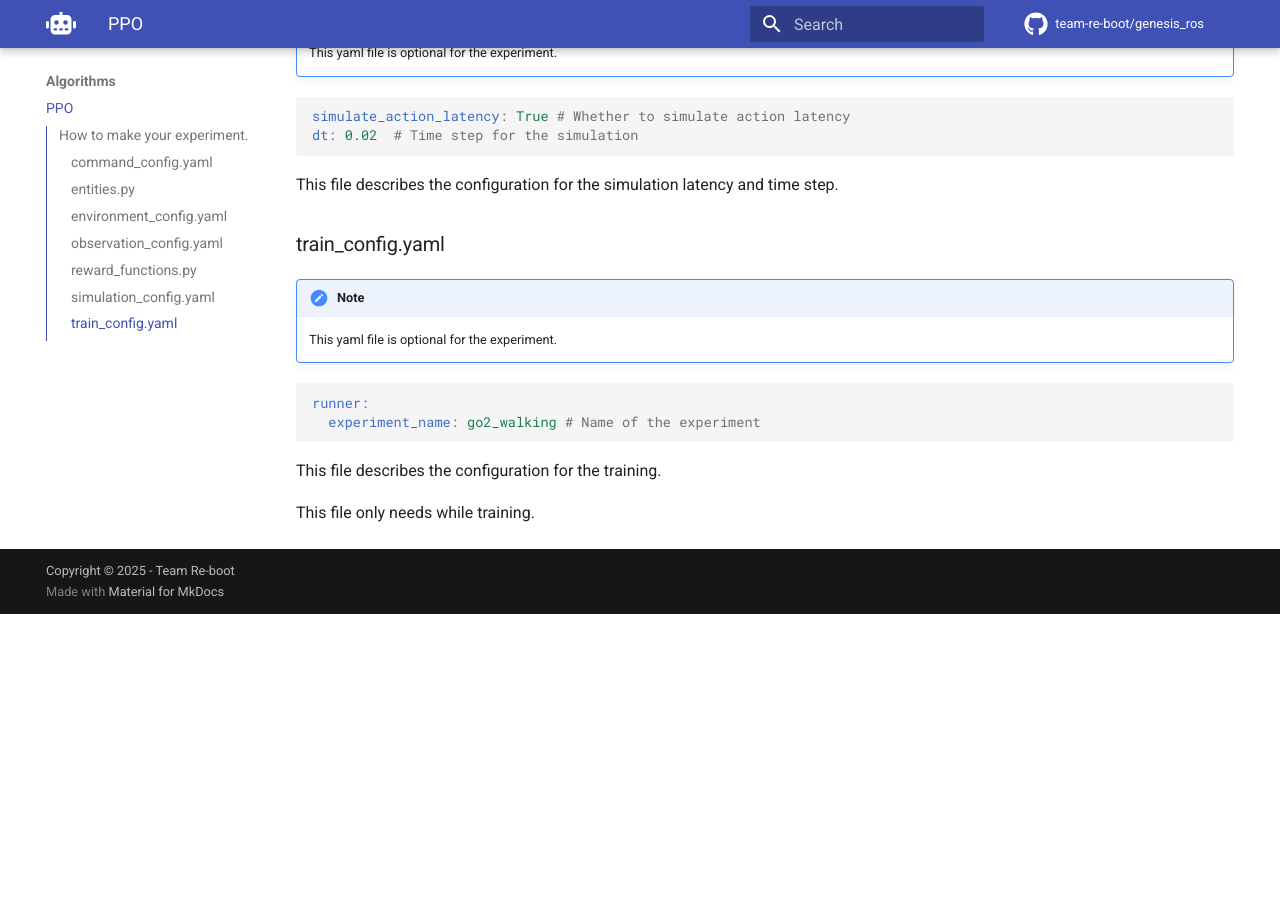
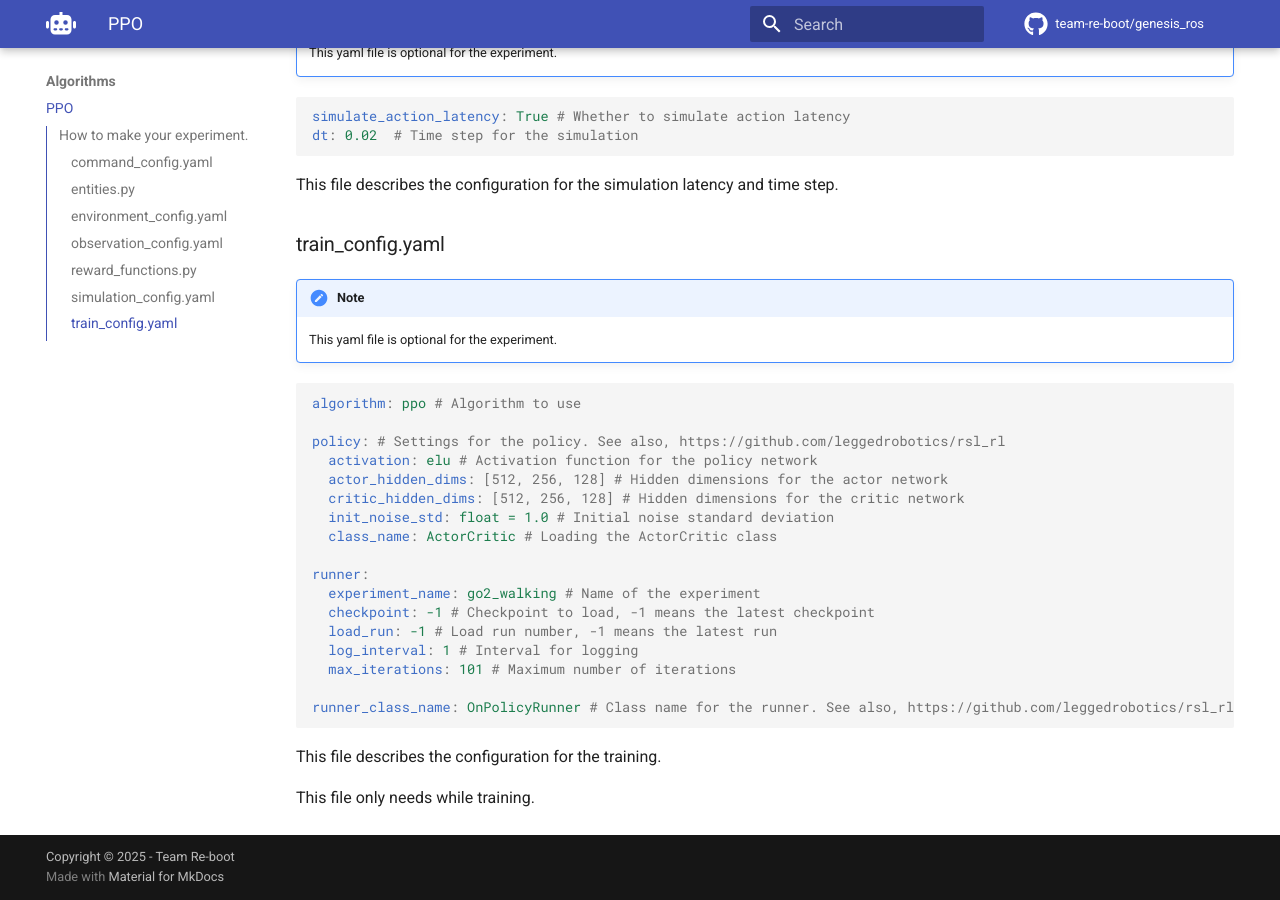
Before and after one commit to team-re-boot/genesis_ros, an MkDocs documentation site: the page built from docs/algorithms/ppo.md, in a window 1280 px wide and 900 px high, scrolled down 4938 px. Built offline with MkDocs 1.6.1 and Material for MkDocs 9.7.7, drawn with Linux system fonts in a browser that asks for light colours; comment, search, counter and statistics services are not loaded; before the commit the page ends 5552 px from its top, so only the background shows below that.

Commit message:
add description
Signed-off-by: Masaya Kataoka <ms.kataoka@gmail.com>

````diff
--- a/docs/algorithms/ppo.md
+++ b/docs/algorithms/ppo.md
@@ -198,8 +198,24 @@ This file describes the configuration for the simulation latency and time step.
     This yaml file is optional for the experiment.
 
 ```yaml
+algorithm: ppo # Algorithm to use
+
+policy: # Settings for the policy. See also, https://github.com/leggedrobotics/rsl_rl
+  activation: elu # Activation function for the policy network
+  actor_hidden_dims: [512, 256, 128] # Hidden dimensions for the actor network
+  critic_hidden_dims: [512, 256, 128] # Hidden dimensions for the critic network
+  init_noise_std: float = 1.0 # Initial noise standard deviation
+  class_name: ActorCritic # Loading the ActorCritic class
+
 runner:
   experiment_name: go2_walking # Name of the experiment
+  checkpoint: -1 # Checkpoint to load, -1 means the latest checkpoint
+  load_run: -1 # Load run number, -1 means the latest run
+  log_interval: 1 # Interval for logging
+  max_iterations: 101 # Maximum number of iterations
+
+runner_class_name: OnPolicyRunner # Class name for the runner. See also, https://github.com/leggedrobotics/rsl_rl
+
 ```
 
 This file describes the configuration for the training.
````
